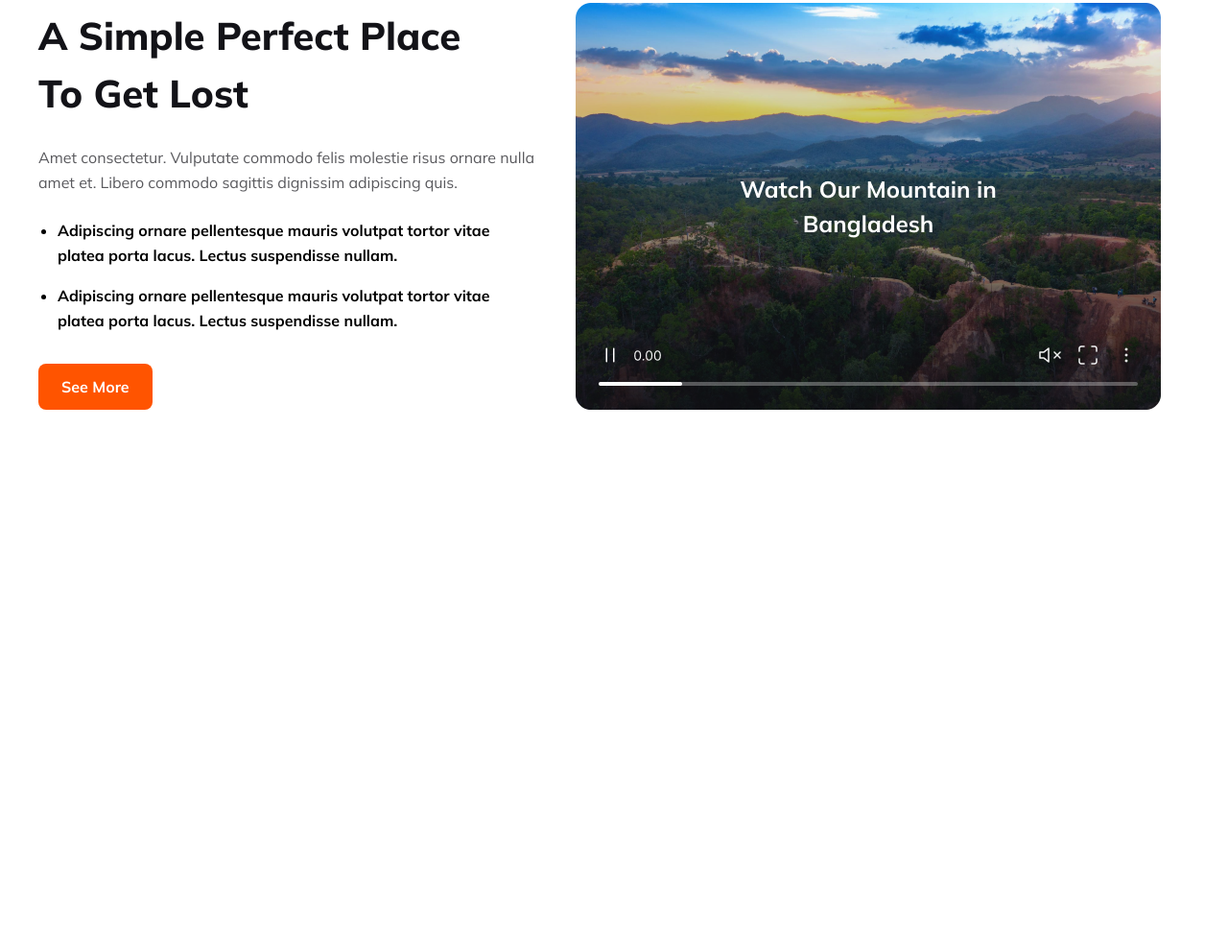
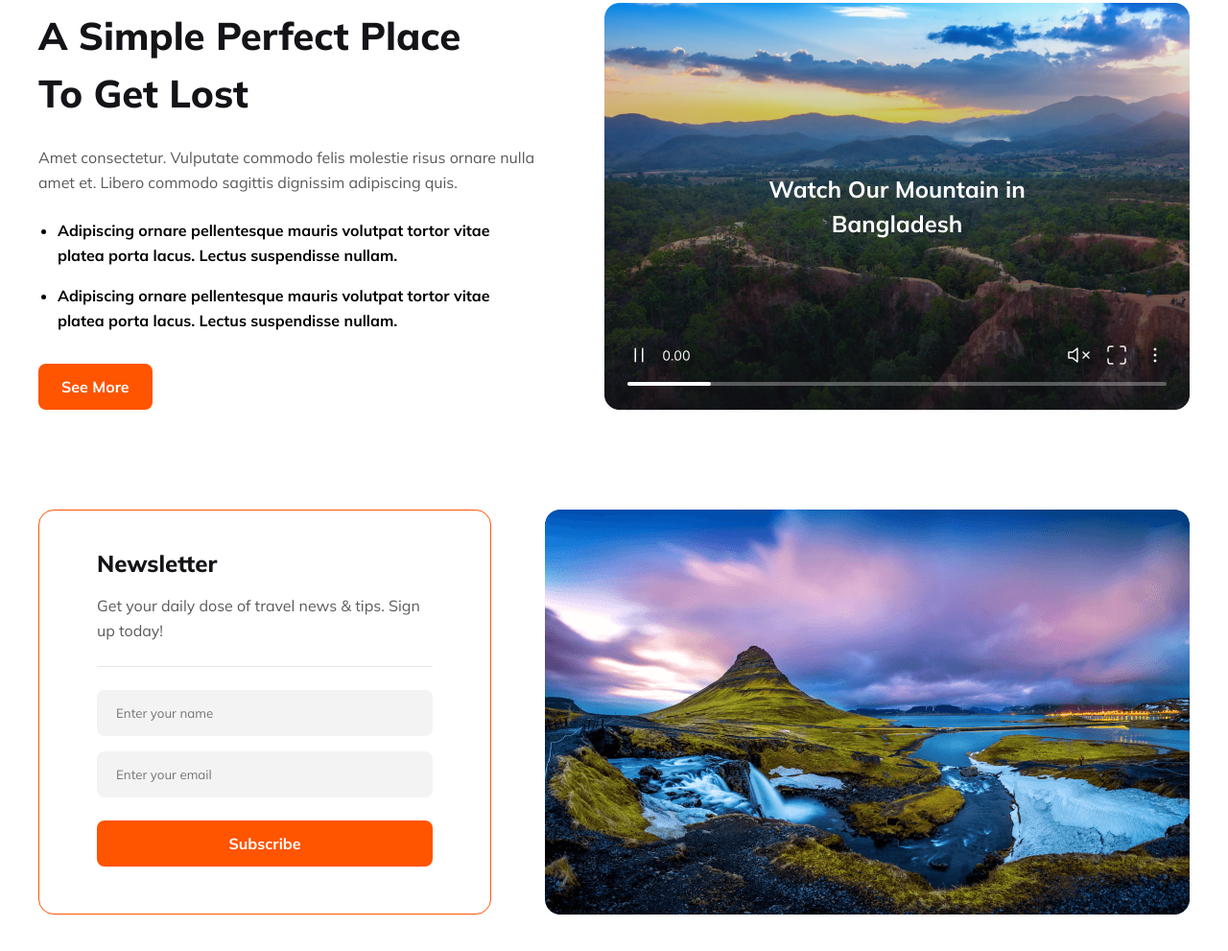
Before and after one commit to Morshedul-developer/hero-travel, a plain HTML site: page index.html in a window 1280 px wide. Shown: the part 5397-6388 px from the top of the page at 96% size. Before the commit the page ends 5928 px from the top, so only its background shows below. Drawn offline with Linux system fonts and the light colour scheme.

Commit message:
created the newsletter section

```diff
--- a/index.html
+++ b/index.html
@@ -209,9 +209,9 @@
                 </ul>
                 <h3>Tour To Satorini</h3>
                 <p>
-                Amet consectetur. Vulputate commodo felis molestie risus ornare
-                nulla amet et. Libero commodo sagittis dignissim adipiscing
-                quis. Habitant adipiscing.
+                  Amet consectetur. Vulputate commodo felis molestie risus
+                  ornare nulla amet et. Libero commodo sagittis dignissim
+                  adipiscing quis. Habitant adipiscing.
                 </p>
                 <strong>Price: $1300-$1500</strong>
                 <button class="primary-btn">Book Now</button>
@@ -237,9 +237,9 @@
                 </ul>
                 <h3>Tour To Satorini</h3>
                 <p>
-                Amet consectetur. Vulputate commodo felis molestie risus ornare
-                nulla amet et. Libero commodo sagittis dignissim adipiscing
-                quis. Habitant adipiscing.
+                  Amet consectetur. Vulputate commodo felis molestie risus
+                  ornare nulla amet et. Libero commodo sagittis dignissim
+                  adipiscing quis. Habitant adipiscing.
                 </p>
                 <strong>Price: $1300-$1500</strong>
                 <button class="primary-btn">Book Now</button>
@@ -265,9 +265,9 @@
                 </ul>
                 <h3>Tour To Satorini</h3>
                 <p>
-                Amet consectetur. Vulputate commodo felis molestie risus ornare
-                nulla amet et. Libero commodo sagittis dignissim adipiscing
-                quis. Habitant adipiscing.
+                  Amet consectetur. Vulputate commodo felis molestie risus
+                  ornare nulla amet et. Libero commodo sagittis dignissim
+                  adipiscing quis. Habitant adipiscing.
                 </p>
                 <strong>Price: $1300-$1500</strong>
                 <button class="primary-btn">Book Now</button>
@@ -282,20 +282,47 @@
       <section class="mountain flex">
         <div class="mountain-info">
           <h2 class="section-title">A Simple Perfect Place To Get Lost</h2>
-          <p class="section-para">Amet consectetur. Vulputate commodo felis molestie risus  ornare nulla amet et. Libero commodo sagittis dignissim adipiscing quis. </p>
+          <p class="section-para">
+            Amet consectetur. Vulputate commodo felis molestie risus ornare
+            nulla amet et. Libero commodo sagittis dignissim adipiscing quis.
+          </p>
           <ul>
-            <li>Adipiscing ornare pellentesque mauris volutpat tortor vitae platea porta lacus. Lectus suspendisse nullam.</li>
-            <li>Adipiscing ornare pellentesque mauris volutpat tortor vitae platea porta lacus. Lectus suspendisse nullam.</li>
+            <li>
+              Adipiscing ornare pellentesque mauris volutpat tortor vitae platea
+              porta lacus. Lectus suspendisse nullam.
+            </li>
+            <li>
+              Adipiscing ornare pellentesque mauris volutpat tortor vitae platea
+              porta lacus. Lectus suspendisse nullam.
+            </li>
           </ul>
           <button class="primary-btn">See More</button>
         </div>
         <div class="mountain-image">
-          <img src="./assets/mountain.png" alt="">
+          <img src="./assets/mountain.png" alt="" />
         </div>
       </section>
 
       <!-- newsletter section -->
-        <section class="newsletter"></section>
+      <section class="newsletter flex">
+        <div class="newsletter-form">
+          <div>
+            <h4>Newsletter</h4>
+            <p>Get your daily dose of travel news & tips. Sign up today!</p>
+          </div>
+          <form class="flex">
+            <input type="text" name="" placeholder="Enter your name" />
+            <input type="email" name="" placeholder="Enter your email" />
+            <button class="primary-btn">Subscribe</button>
+          </form>
+        </div>
+        <div class="newsletter-image">
+          <img src="./assets/newsletter.png" alt="" />
+        </div>
+      </section>
     </main>
+
+    <!-- footer section -->
+    <footer></footer>
   </body>
 </html>
--- a/styles/style.css
+++ b/styles/style.css
@@ -37,7 +37,8 @@ html {
   display: grid;
 }
 
-main > section {
+main > section,
+footer {
   margin-top: 100px;
 }
 
@@ -409,6 +410,7 @@ nav > ul li:first-child a {
 
 /* mountain section */
 .mountain{
+  justify-content: space-between;
   align-items: center;
   gap: 28px;
 }
@@ -431,3 +433,59 @@ nav > ul li:first-child a {
   font-weight: 700;
   line-height: 26px;
 }
+
+/* newsletter section */
+.newsletter{
+  justify-content: space-between;
+  gap: 24px;
+}
+.newsletter-form{
+  border: 1px solid var(--text-orange);
+  padding: 40px 60px;
+  border-radius: 16px;
+  -webkit-border-radius: 16px;
+  -moz-border-radius: 16px;
+  -ms-border-radius: 16px;
+  -o-border-radius: 16px;
+}
+.newsletter-form > div > h4{
+  font-size: 1.5rem;
+  font-weight: 800;
+  color: var(--heading-color);
+  margin-bottom: 16px;
+}
+.newsletter-form > div > p{
+  max-width: 350px;
+  font-size: 1rem;
+  line-height: 26px;
+  color: var(--tour-des-color);
+  padding-bottom: 23.5px;
+}
+.newsletter-form > div{
+  border-bottom: 1px solid rgba(19, 19, 24, 0.1);
+  margin-bottom: 24.5px;
+}
+.newsletter-form > form{
+  flex-direction: column;
+}
+.newsletter-form > form > input{
+  padding: 16px 20px;
+  background-color: rgba(19, 19, 24, 0.05);
+  border: none;
+  outline: none;
+  border-radius: 8px;
+  -webkit-border-radius: 8px;
+  -moz-border-radius: 8px;
+  -ms-border-radius: 8px;
+  -o-border-radius: 8px;
+  margin-bottom: 16px;
+}
+.newsletter-form > form > input:nth-child(2){
+  margin-bottom: 24px;
+}
+.newsletter-form > button{
+  /* max-width: max-content; */
+}
+.newsletter-image >img{
+  vertical-align: middle;
+}
```
Also changed, not shown: assets/newsletter.png (renamed from assets/Rectangle 8 (1).png). Lines whose indentation alone changed are shown as unchanged.
